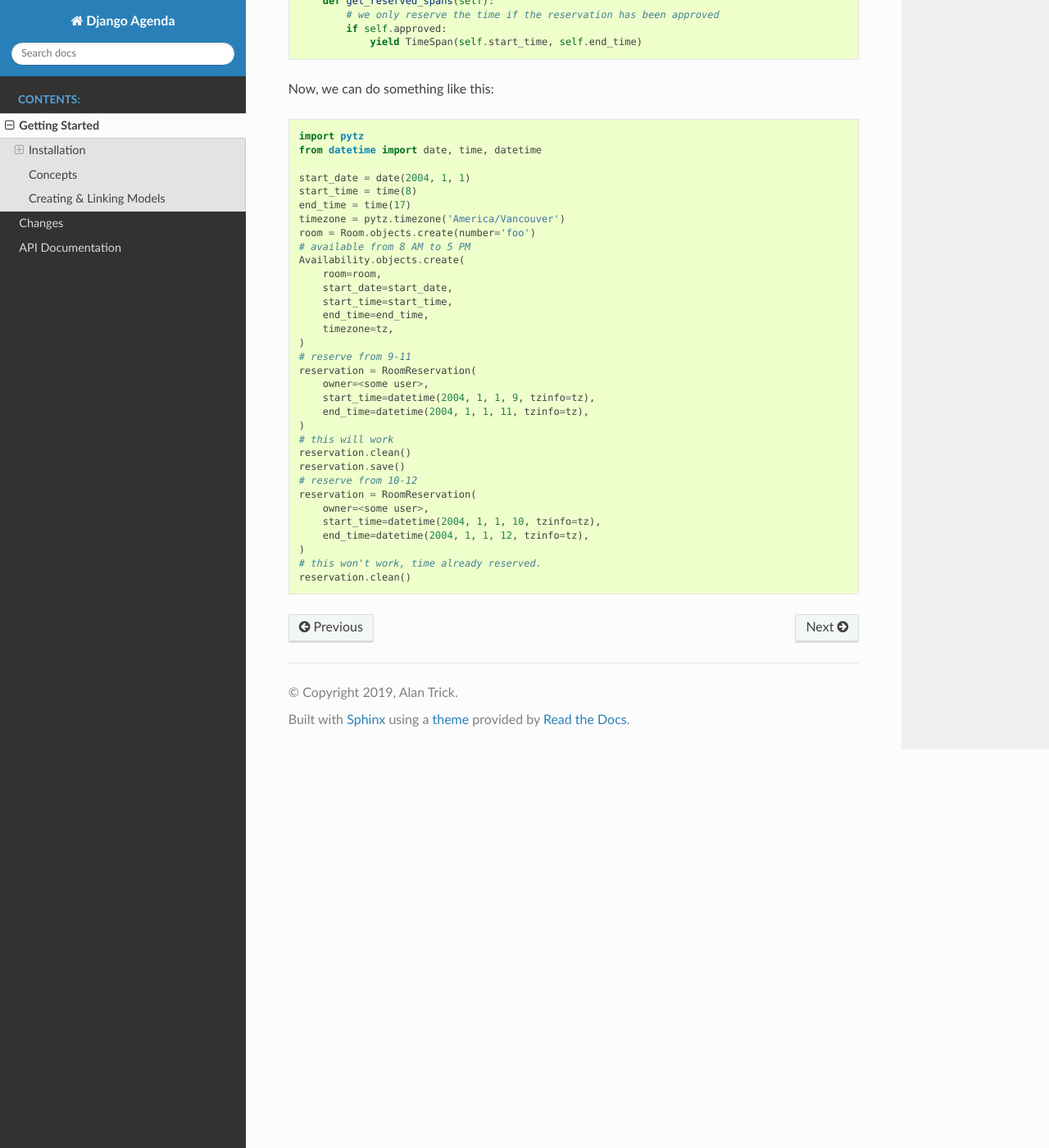
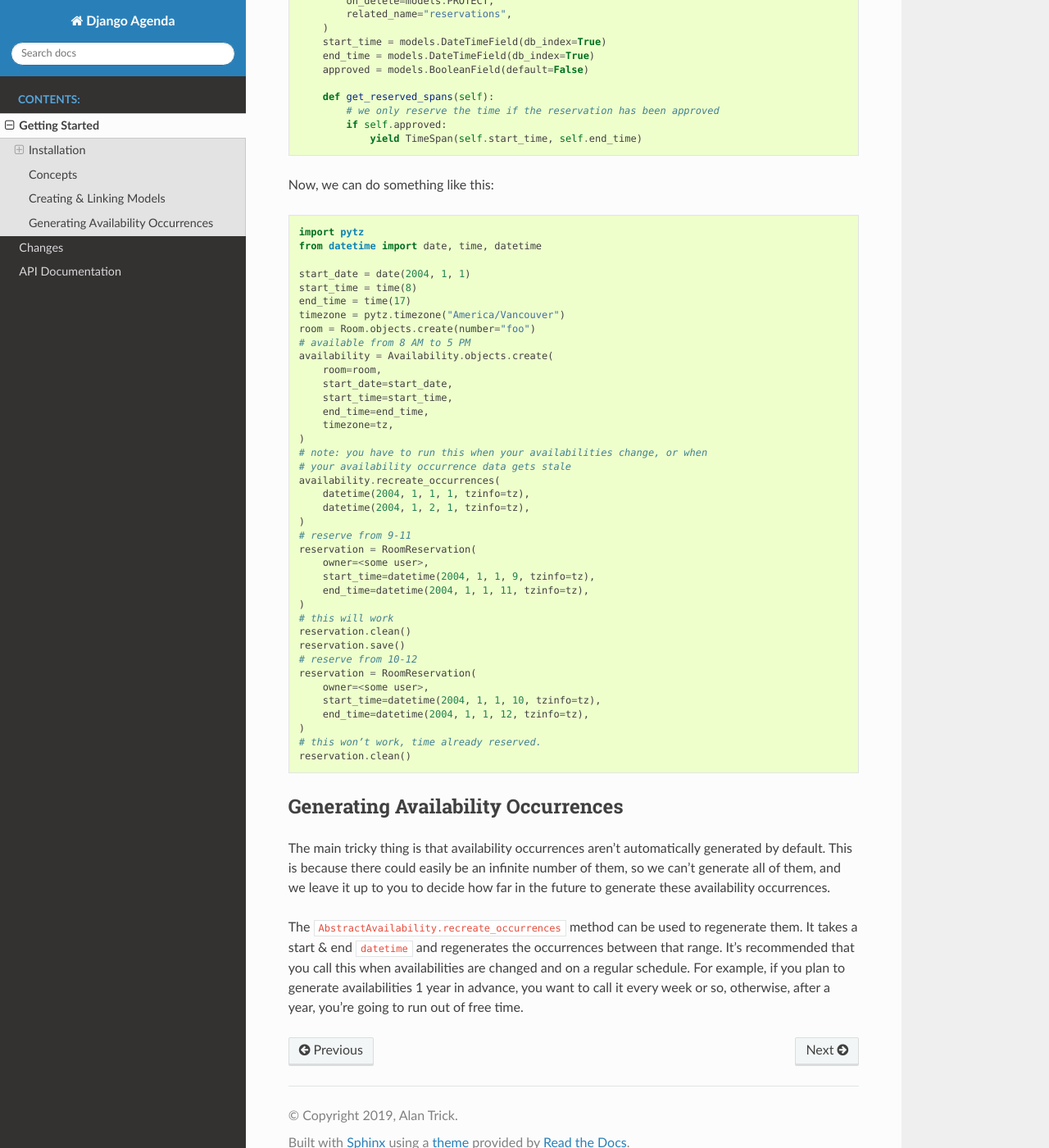
Before and after one commit to dhruvbaldawa/django-agenda-oscar, a Sphinx documentation site: the page built from docs/getting_started.rst, in a window 1280 px wide and 1400 px high, scrolled down 2636 px. Shown: the whole window at 82% size. Built offline with Sphinx 7.4.7 and the Read the Docs theme 2.0.0, drawn with Linux system fonts in a browser that asks for light colours; some of the changed text lies outside the part shown.

Commit message:
Fix up some problems and missing content with the documentation

```diff
--- a/docs/getting_started.rst
+++ b/docs/getting_started.rst
@@ -31,24 +31,24 @@ Add ``"django_agenda"`` to your ``INSTALLED_APPS`` setting::
 Concepts
 ========
 
-Before we actually talk about any concepts, I'm going to bring up a bunch
+Before we actually talk about any concepts, I’m going to bring up a bunch
 of use-cases
 
    * Hovercraft Academy is a school, and it wants a system that will allow it
      to allocate the usage of their classrooms.
    * Eel Incorporated is a company. They want a system to manage their
-     employees schedules so they know when they're busy and don't make
+     employees schedules so they know when they’re busy and don’t make
      overlapping meetings.
 
-Second, let's talk about the ideas behind how the scheduling
+Second, let’s talk about the ideas behind how the scheduling
 system works from this perspective. There are two models that you must think
 through when implementing this:
 
 1. The “Schedule” model: This is the model that “owns” the schedule. It
    can be any type of model, even a built-in model like the user model from
-   ``django.contrib.auth``. This model doesn't need to actually include any
-   scheduling logic, it's just the thing that the schedule is attached to.
-   Here's some examples:
+   ``django.contrib.auth``. This model doesn’t need to actually include any
+   scheduling logic, it’s just the thing that the schedule is attached to.
+   Here’s some examples:
 
    * For Hovercraft Academy, this would be the classrooms.
    * For Eal Incorporated, this would be the employees.
@@ -57,12 +57,12 @@ through when implementing this:
    schedule. This model is responsible for the majority of the configurable
    scheduling logic, like knowing what time, if any time at all, should be
    reserved, and if reserved times should be marked busy, and if busy times
-   can overlap. Here's some examples:
+   can overlap. Here’s some examples:
 
    * For Hovercraft Academy, this would be a classroom reservation.
    * For Eal Incorporated, this would be the meetings.
 
-There's also three other models that we'll cover shortly.
+There’s also three other models that we’ll cover shortly.
 
 
 Creating & Linking Models
@@ -70,14 +70,15 @@ Creating & Linking Models
 
 Django Agenda doesn’t provide models for you. We did in earlier versions, and
 used contenttypes to link the models. That turned out to make for poor
-usability and fragile code, since we couldn't trust the database to understand
+usability and fragile code, since we couldn’t trust the database to understand
 anything. Instead, we provide a bunch of abstract base classes that you can
 use to construct your models from.
 
-First, you'll need to decide what your schedule model is. Here's an example
+First, you’ll need to decide what your schedule model is. Here’s an example
 using Hovercraft Academy:
 
 .. code-block:: python
+
    from django.db import models
 
    class Room(models.Model):
@@ -88,12 +89,12 @@ Occurrence, and TimeSlot. The best way to do this, is to use the relevant
 abstract classes, and specify a few special fields, so that the models can
 find each other.
 
-In order to help keep all our models straight, here's some pointers.
+In order to help keep all our models straight, here’s some pointers.
 
 * Availabilities are what the end user sets. They can be set in any time zone
   and they can recur.
-* Availability Occurrences are mostly for internal use. They're basically
-  copies of Availabilities, but they don't recur.
+* Availability Occurrences are mostly for internal use. They’re basically
+  copies of Availabilities, but they don’t recur.
 * TimeSlots are the times that have already been blocked off from the
   Availabilities. As a general rule, a time is free if it is covered by the
   Availability Occurrences, and not covered by a busy TimeSlot.
@@ -163,15 +164,21 @@ Now, we can do something like this:
    start_date = date(2004, 1, 1)
    start_time = time(8)
    end_time = time(17)
-   timezone = pytz.timezone('America/Vancouver')
-   room = Room.objects.create(number='foo')
+   timezone = pytz.timezone("America/Vancouver")
+   room = Room.objects.create(number="foo")
    # available from 8 AM to 5 PM
-   Availability.objects.create(
+   availability = Availability.objects.create(
        room=room,
        start_date=start_date,
        start_time=start_time,
        end_time=end_time,
        timezone=tz,
+   )
+   # note: you have to run this when your availabilities change, or when
+   # your availability occurrence data gets stale
+   availability.recreate_occurrences(
+       datetime(2004, 1, 1, 1, tzinfo=tz),
+       datetime(2004, 1, 2, 1, tzinfo=tz),
    )
    # reserve from 9-11
    reservation = RoomReservation(
@@ -188,5 +195,21 @@ Now, we can do something like this:
        start_time=datetime(2004, 1, 1, 10, tzinfo=tz),
        end_time=datetime(2004, 1, 1, 12, tzinfo=tz),
    )
-   # this won't work, time already reserved.
+   # this won’t work, time already reserved.
    reservation.clean()
+
+
+Generating Availability Occurrences
+===================================
+
+The main tricky thing is that availability occurrences aren’t automatically
+generated by default. This is because there could easily be an infinite number
+of them, so we can’t generate all of them, and we leave it up to you to
+decide how far in the future to generate these availability occurrences.
+
+The ``AbstractAvailability.recreate_occurrences`` method can be used to
+regenerate them. It takes a start & end ``datetime`` and regenerates the
+occurrences between that range. It’s recommended that you call this when
+availabilities are changed and on a regular schedule. For example, if you
+plan to generate availabilities 1 year in advance, you want to call it every
+week or so, otherwise, after a year, you’re going to run out of free time.
```
